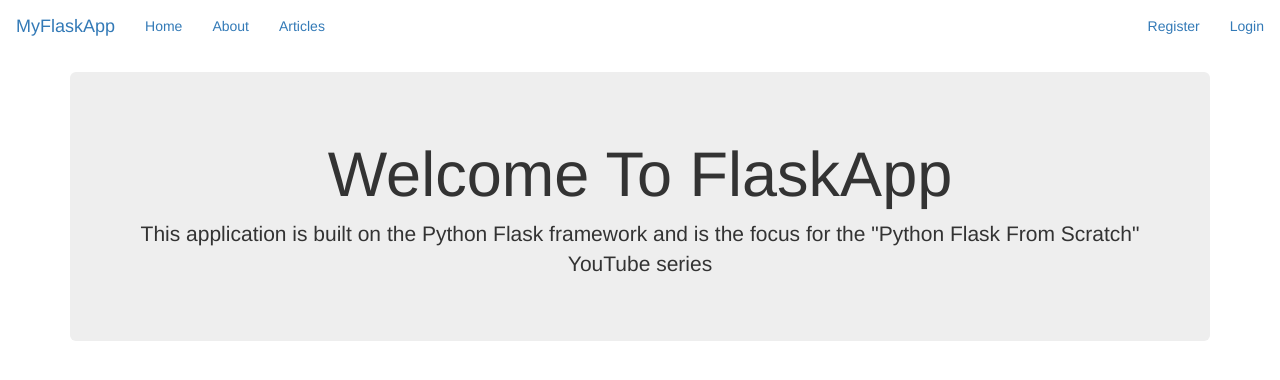
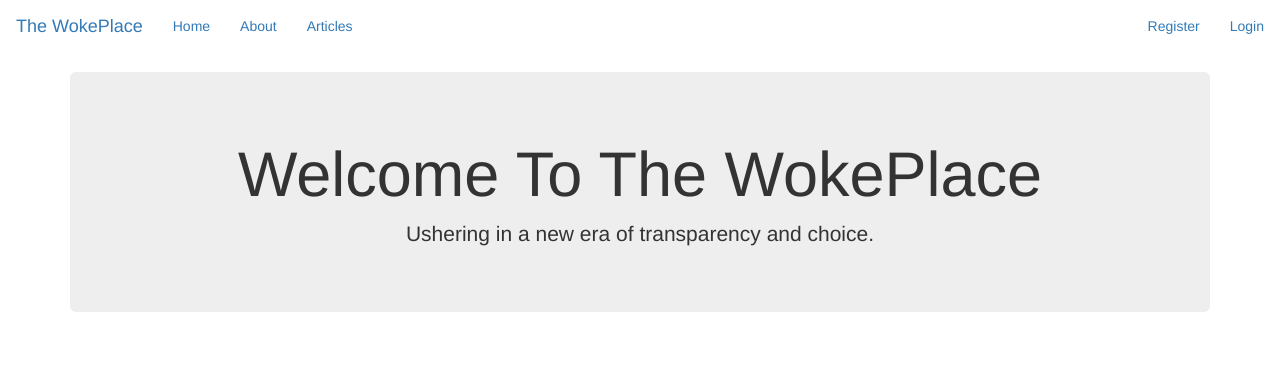
Before and after one commit to bbhjx/myflaskapp, a Flask app: page / in a window 1280 px wide. Shown: the top 380 px of the page. Run offline with Flask 2, Linux system fonts and the light colour scheme; some libraries are stand-ins or nearby versions.

Commit message:
Template updates

```diff
--- a/app.py
+++ b/app.py
@@ -1,3 +1,4 @@
+#!/usr/local/bin/python3
 from flask import Flask, render_template, flash, redirect, url_for, session, logging, request
 from data import Articles
 from flask_mysqldb import MySQL
@@ -11,7 +12,7 @@ app = Flask(__name__)
 # Config MySQl
 app.config['MYSQL_HOST'] = 'localhost'
 app.config['MYSQL_USER'] = 'root'
-app.config['MYSQL_PASSWORD'] = 'October88'
+app.config['MYSQL_PASSWORD'] = 'October88!'
 app.config['MYSQL_DB'] = 'myflaskapp'
 app.config['MYSQL_CURSORCLASS'] = 'DictCursor'
 # init MySQL
--- a/templates/home.html
+++ b/templates/home.html
@@ -2,7 +2,7 @@
 
 {% block body %}
 <div class="jumbotron text-center">
-    <h1>Welcome To FlaskApp</h1>
-    <p class="lead">This application is built on the Python Flask framework and is the focus for the "Python Flask From Scratch" YouTube series</p>
+    <h1>Welcome To The WokePlace</h1>
+    <p class="lead">Ushering in a new era of transparency and choice.</p>
 </div>
 {% endblock %}
--- a/templates/includes/_formhelpers.html
+++ b/templates/includes/_formhelpers.html
@@ -1,9 +1,10 @@
 {% macro render_field(field) %}
-    {{ field.lable }}
-    {{ field(**kwargs)|safe }}
+    <dt>{{ field.label  }}
+    <dd>{{ field(**kwargs)|safe }}
     {% if field.errors %}
         {% for error in field.errors %}
             <span class="help-inline">{{ error }}</span>
         {% endfor %}
     {% endif %}
+    </dd>
 {% endmacro %}
--- a/templates/includes/_navbar.html
+++ b/templates/includes/_navbar.html
@@ -7,7 +7,7 @@
           <span class="icon-bar"></span>
           <span class="icon-bar"></span>
         </button>
-        <a class="navbar-brand" href="#">MyFlaskApp</a>
+        <a class="navbar-brand" href="#">The WokePlace</a>
       </div>
       <div id="navbar" class="collapse navbar-collapse">
         <ul class="nav navbar-nav">
--- a/templates/layout.html
+++ b/templates/layout.html
@@ -2,7 +2,7 @@
 <html>
     <head>
         <meta charset="utf-8">
-        <title>MyFlaskApp</title>
+        <title>TheWokePlace</title>
         <link rel="stylesheet" href="https://maxcdn.bootstrapcdn.com/bootstrap/3.3.7/css/bootstrap.min.css">
     </head>
     <body>
```
Also changed, not shown: templates/register.html (+5 -5 lines).
